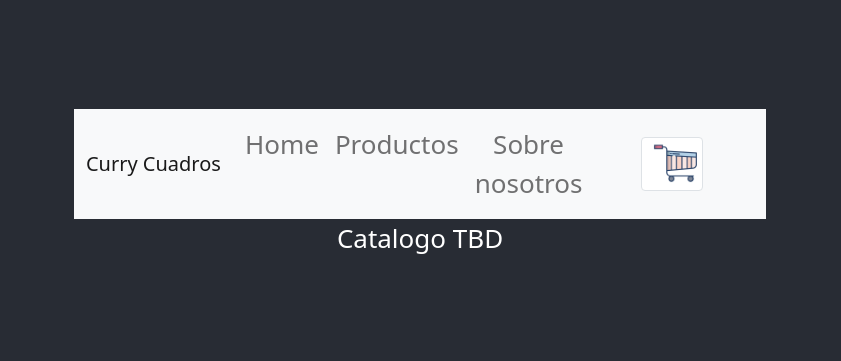
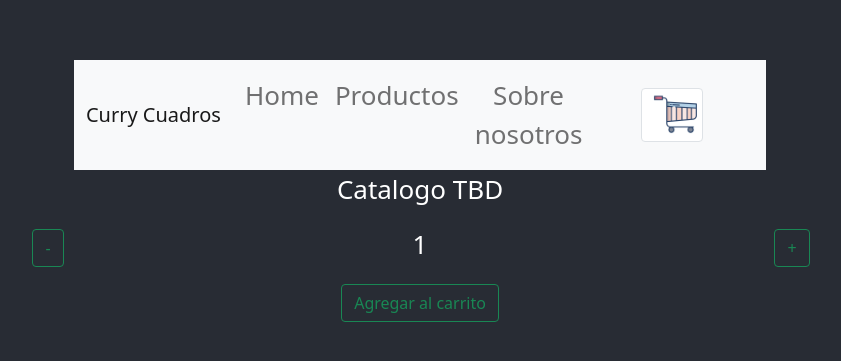
Before and after one commit to micaelaepifanio/currycuadros-epifanio, a React (Create React App) app: page / in a window 1280 px wide. Shown: the part 209-570 px from the top of the page, without its empty margins (220-1061 px from the left). Built offline with nearby package versions, Linux system fonts and the light colour scheme.

Commit message:
Agregamos un nuevo componente

```diff
--- /dev/null
+++ b/src/components/ItemCount.js
@@ -0,0 +1,45 @@
+import { useState } from "react";
+import { Container, Button, Row, Col} from "react-bootstrap";
+const ItemCount = (props) => {
+
+    const [counter, setCounter] = useState(props.initial)
+
+    const increment = () =>  {
+        if(counter < props.stock){
+            setCounter(counter + 1)
+        }
+    }
+
+    const decrement = () => {
+        if(counter > 0){
+            setCounter(counter - 1)
+        }
+    }
+
+    const onAdd = () => {
+        alert("se agregaron " + counter + " items al carrito")
+    }
+
+    return (
+            <Container>
+                <Row className="justify-content-md-center">
+                    <Col>
+                        <Button variant="outline-success" onClick={decrement}>-</Button>
+                    </Col>
+                    <Col>
+                        <p>{counter}</p>
+                    </Col>
+                    <Col>
+                        <Button variant="outline-success" onClick={increment}>+</Button>
+                    </Col>
+                </Row>
+                <Row>
+                    <Col>
+                        <Button variant="outline-success" onClick={onAdd}>Agregar al carrito</Button>
+                    </Col>
+                </Row>
+            </Container>
+    )
+}
+
+export default ItemCount;
--- a/src/components/ItemListContainer.js
+++ b/src/components/ItemListContainer.js
@@ -1,8 +1,10 @@
 import { Container } from "react-bootstrap";
+import ItemCount from "./ItemCount";
 const ItemListContainer = (props) => {
     return (
             <Container>
                 <p> {props.greeting} </p>
+                <ItemCount stock="10" initial="1" />
             </Container>
     )
 }
```
